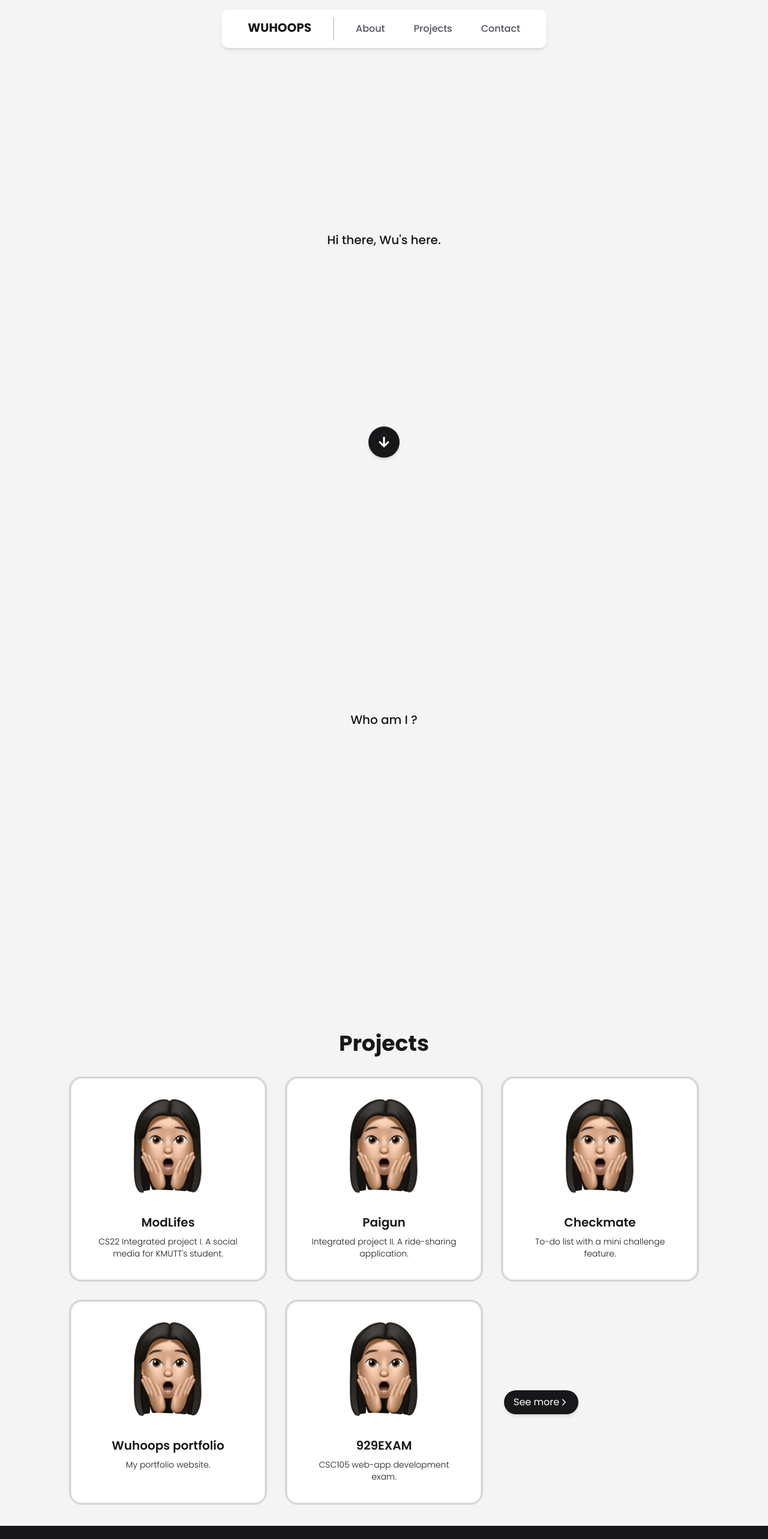
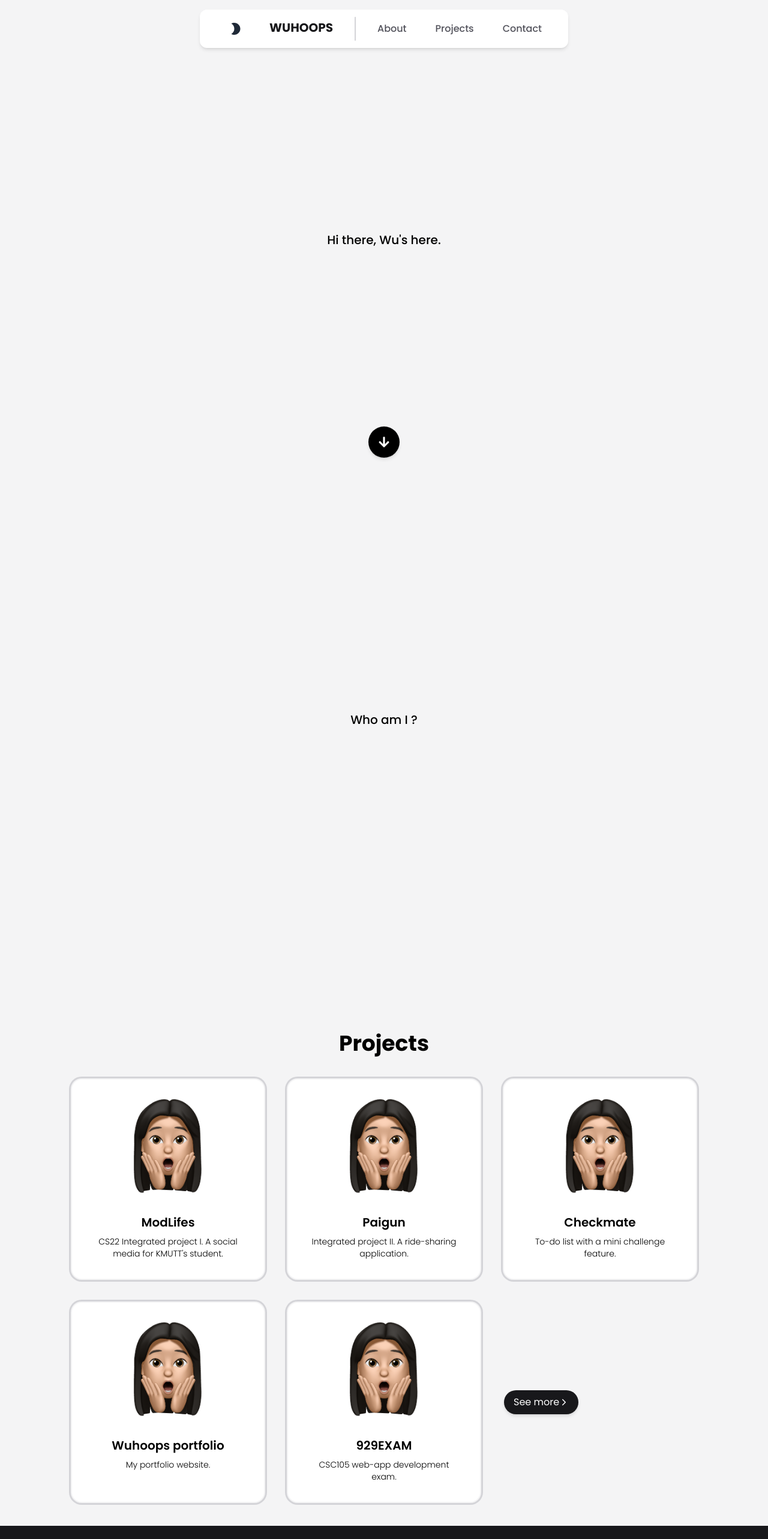
Before and after one commit to oupsn/wuhoops_port, a React (Vite) app: page / in a window 1280 px wide. Shown: the top 2566 px of the page at 60% size. Built offline with nearby package versions, Linux system fonts and the light colour scheme; a web font is replaced by a local one.

Commit message:
[ADD] dark mode

```diff
--- a/src/App.tsx
+++ b/src/App.tsx
@@ -1,11 +1,13 @@
-import React from "react";
+import React, { useContext } from "react";
 import { BrowserRouter, Route, Routes } from "react-router-dom";
 import Home from "./page/home";
 import NotFound from "./page/notFound";
 import Backyard from "./page/backyard";
+import { DarkModeContext, DarkModeProvider } from "./context/darkModeContext";
 
 function App() {
   return (
+    <DarkModeProvider>
       <React.StrictMode>
         <BrowserRouter>
           <Routes>
@@ -15,6 +17,7 @@ function App() {
           </Routes>
         </BrowserRouter>
       </React.StrictMode>
+    </DarkModeProvider>
   );
 }
 export default App;
--- a/src/component/backToTop.tsx
+++ b/src/component/backToTop.tsx
@@ -32,7 +32,7 @@ const backToTop = () => {
         onClick={scrollToTop}
         className={`
           ${isVisible ? "opacity-100" : "opacity-0"}
-            bg-zinc-900 active:bg-zinc-300 sm:hover:bg-zinc-300 hover:ring-zinc-600 inline-flex items-center rounded-full p-4 text-white active:text-zinc-900 sm:hover:text-zinc-900 text-xl shadow-md transition-all duration-100 sm:duration-300 hover:outline-none sm:hover:ring-2 sm:hover:ring-offset-2 active:ring-2 active:ring-offset-2`}
+          bg-black  dark:bg-white  text-white  dark:text-black text-xl shadow-md transition-all duration-100 sm:duration-300 inline-flex items-center rounded-full p-4 hover:ring-2 hover:ring-offset-4 hover:ring-offset-zinc-100 dark:hover:ring-offset-zinc-900 hover:ring-black dark:hover:ring-white`}
       >
         <FaArrowUp />
       </button>
--- a/src/component/footer.tsx
+++ b/src/component/footer.tsx
@@ -2,8 +2,8 @@ import { SocialIcon } from "react-social-icons";
 
 const footer = () => {
   return (
-    <div id="contact" className="bg-zinc-900  py-8">
-      <div className="flex justify-center gap-6 mb-4">
+    <div id="contact" className="transition-all bg-zinc-900 dark:bg-zinc-100  py-8">
+      <div className="dark:invert flex justify-center gap-6 mb-4">
         <SocialIcon
           url="https://github.com/wuhoops"
           bgColor="white"
@@ -20,7 +20,7 @@ const footer = () => {
           fgColor="black"
         />
       </div>
-      <p className="text-zinc-100 text-center"> Copyright &copy; 2023 Wuhoops. All Rights Reserved</p>
+      <p className="text-white dark:text-black text-center"> Copyright &copy; 2023 Wuhoops. All Rights Reserved</p>
     </div>
   );
 };
--- a/src/component/navBar.tsx
+++ b/src/component/navBar.tsx
@@ -1,6 +1,9 @@
 import { Bars3Icon, XMarkIcon } from "@heroicons/react/24/outline";
-import { useEffect, useState } from "react";
+import { IconButton } from "@mui/material";
+import { useContext, useEffect, useState } from "react";
 import { useMediaQuery } from "react-responsive";
+import { DarkModeContext } from "../context/darkModeContext";
+import { MdModeNight, MdLightMode } from "react-icons/md";
 
 const navigation = [
   { name: "About", href: "about" },
@@ -20,6 +23,7 @@ const handleClickScroll = (target: string) => {
 };
 
 export default function NavBar() {
+  const { darkMode, toggleDarkMode } = useContext(DarkModeContext);
   const isMobile = useMediaQuery({ query: `(max-width: 639px)` });
   const [open, setOpen] = useState(false);
   useEffect(() => {
@@ -33,7 +37,7 @@ export default function NavBar() {
       data-aos-delay="2400"
       className="px-4 py-4 sm:flex w-full fixed z-[999]"
     >
-      <div className="bg-white mx-auto max-w-7xl px-2 sm:px-8 shadow-md rounded-xl">
+      <div className="dark:invert bg-white mx-auto max-w-7xl px-2 sm:px-8 shadow-md rounded-xl">
         <div className="relative flex h-16 items-center justify-between">
           <div className="absolute inset-y-0 left-0 flex items-center sm:hidden">
             {/* Mobile menu button*/}
@@ -51,6 +55,13 @@ export default function NavBar() {
           </div>
           <div className="flex flex-1 items-center justify-center sm:items-stretch sm:justify-start">
             <div className="flex space-x-6">
+              <IconButton
+                sx={{ ml: 1 }}
+                onClick={toggleDarkMode}
+                color="inherit"
+              >
+                {darkMode ? <MdLightMode /> : <MdModeNight />}
+              </IconButton>
               <p
                 onClick={() => {
                   handleClickScroll("hero");
--- a/src/component/startTour.tsx
+++ b/src/component/startTour.tsx
@@ -39,7 +39,7 @@ const startTour = () => {
           onClick={scrollToNext}
           className={`
           ${isVisible ? "opacity-100" : "opacity-0"}
-            bg-zinc-900 active:bg-zinc-300 sm:hover:bg-zinc-300 hover:ring-zinc-600 inline-flex items-center rounded-full p-4 text-white active:text-zinc-900 sm:hover:text-zinc-900 text-xl shadow-md transition-all duration-100 sm:duration-300 hover:outline-none sm:hover:ring-2 sm:hover:ring-offset-2 active:ring-2 active:ring-offset-2`}
+          bg-black  dark:bg-white  text-white  dark:text-black text-xl shadow-md transition-all duration-100 sm:duration-300 inline-flex items-center rounded-full p-4 hover:ring-2 hover:ring-offset-4 hover:ring-offset-zinc-100 dark:hover:ring-offset-zinc-900 hover:ring-black dark:hover:ring-white`}
         >
           <FaArrowDown />
         </button>
--- /dev/null
+++ b/src/context/darkModeContext.tsx
@@ -0,0 +1,23 @@
+import { ReactNode, createContext, useState } from "react";
+type Props = {
+  children: ReactNode;
+};
+const DarkModeContext = createContext<any>({});
+const currentColorScheme = window.matchMedia(
+  "(prefers-color-scheme: dark)"
+).matches;
+const DarkModeProvider = (props: Props) => {
+  const [darkMode, setDarkMode] = useState(currentColorScheme);
+  const toggleDarkMode = () => {
+    setDarkMode(!darkMode);
+  };
+  return (
+    <div>
+      <DarkModeContext.Provider value={{ darkMode, toggleDarkMode }}>
+        {props.children}
+      </DarkModeContext.Provider>
+    </div>
+  );
+};
+
+export { DarkModeContext, DarkModeProvider };
--- a/src/page/about.tsx
+++ b/src/page/about.tsx
@@ -1,6 +1,6 @@
 const about = () => {
   return (
-    <div id="about" className="text-zinc-900 h-screen bg-zinc-100 flex justify-center items-center">
+    <div id="about" className="transition-all text-black dark:text-white h-screen bg-zinc-100 dark:bg-zinc-900 flex justify-center items-center">
       <p className="text-xl font-medium">Who am I ?</p>
     </div>
   );
--- a/src/page/hero.tsx
+++ b/src/page/hero.tsx
@@ -3,7 +3,7 @@ const hero = () => {
     <>
       <div
         id="hero"
-        className="text-zinc-900 h-screen bg-zinc-100 flex justify-center items-center"
+        className="transition-all text-black dark:text-white h-screen bg-zinc-100 dark:bg-zinc-900 flex justify-center items-center"
       >
         <p data-aos="fade" data-aos-duration="1600" className="text-xl font-medium">
           Hi there, Wu's here.
--- a/src/page/home.tsx
+++ b/src/page/home.tsx
@@ -1,3 +1,4 @@
+import { useContext } from "react";
 import BackToTop from "../component/backToTop";
 import Footer from "../component/footer";
 import NavBar from "../component/navBar";
@@ -5,9 +6,11 @@ import StartTour from "../component/startTour";
 import About from "./about";
 import Hero from "./hero";
 import Projects from "./projects";
+import { DarkModeContext } from "../context/darkModeContext";
 const Home = () => {
+  const { darkMode } = useContext(DarkModeContext);
   return (
-    <>
+    <div className={`${darkMode ? "dark" : ""} `}>
       <NavBar />
       <StartTour />
       <BackToTop />
@@ -15,7 +18,7 @@ const Home = () => {
       <About />
       <Projects />
       <Footer />
-    </>
+    </div>
   );
 };
 
--- a/src/page/notFound.tsx
+++ b/src/page/notFound.tsx
@@ -3,7 +3,7 @@ import notfound from "../assets/notfound.json";
 
 const NotFound = () => {
   return (
-    <div className="bg-zinc-100 flex flex-col justify-center items-center w-screen h-screen">
+    <div className="text-black dark:text-white bg-zinc-100 dark:bg-zinc-900 flex flex-col justify-center items-center w-screen h-screen">
       <div className="max-w-lg mr-4">
         <Lottie animationData={notfound} />
       </div>
--- a/src/page/projects.tsx
+++ b/src/page/projects.tsx
@@ -7,15 +7,17 @@ const projects = () => {
   return (
     <div
       id="projects"
-      className="text-zinc-900 h-fit 2xl:h-screen bg-zinc-100 flex flex-col justify-center items-center"
+      className="transition-all h-fit 2xl:h-screen bg-zinc-100 dark:bg-zinc-900 flex flex-col justify-center items-center"
     >
-      <p className="text-4xl font-bold mb-10 mt-[120px] 2xl:mt-10">Projects</p>
+      <p className="text-black dark:text-white text-4xl font-bold mb-10 mt-[120px] 2xl:mt-10">
+        Projects
+      </p>
       <div className="grid grid-cols-1 md:grid-cols-2 lg:grid-cols-3 gap-10 mx-6 mb-10 2xl:mb-0">
         {PROJECTS.map((pj) => {
           return (
             <div
               onClick={() => window.open(pj.src, "_blank")}
-              className="card max-w-80 lg:w-80 bg-white ring ring-offset-2 hover:ring-offset-[8px] ring-zinc-300 hover:ring-zinc-600 ring-offset-zinc-100 transition-all cursor-pointer"
+              className="card max-w-80 lg:w-80 bg-white dark:bg-black ring ring-offset-2 hover:ring-offset-[8px] ring-zinc-300 dark:ring-zinc-600 hover:ring-zinc-600 dark:hover:ring-zinc-300 ring-offset-zinc-100 dark:ring-offset-zinc-900 transition-all cursor-pointer"
             >
               <figure className="px-8 pt-8">
                 <img
@@ -24,7 +26,7 @@ const projects = () => {
                   className="rounded-xl h-40"
                 />
               </figure>
-              <div className="card-body items-center text-center">
+              <div className="text-black dark:text-white card-body items-center text-center">
                 <h2 className="card-title">{pj.topic}</h2>
                 <p className="h-10 text-sm font-thin overflow-hidden overflow-ellipsis">
                   <span className="block max-h-10 line-clamp-2">
@@ -37,7 +39,7 @@ const projects = () => {
         })}
         <div className="self-center justify-self-center md:justify-self-start">
           <Link to={"/projects"}>
-            <div className="bg-zinc-900 active:bg-zinc-300 sm:hover:bg-zinc-300 hover:ring-zinc-600 inline-flex items-center rounded-full text-white active:text-zinc-900 sm:hover:text-zinc-900  shadow-md transition-all duration-100 sm:duration-300 hover:outline-none sm:hover:ring-2 sm:hover:ring-offset-2 active:ring-2 active:ring-offset-2 py-2 px-4 w-fit cursor-pointer">
+            <div className="bg-zinc-900 dark:bg-white hover:bg-white dark:hover:bg-black active:bg-zinc-300hover:bg-zinc-300 inline-flex items-center rounded-full text-white dark:text-black active:text-black hover:text-black dark:hover:text-white shadow-md transition-all duration-100 sm:duration-300 hover:outline-none py-2 px-4 w-fit cursor-pointer">
               <p>See more</p>
               <IoIosArrowForward />
             </div>
--- a/tailwind.config.js
+++ b/tailwind.config.js
@@ -14,4 +14,5 @@ export default {
     },
   },
   plugins: [require("daisyui")],
+  darkMode: 'class',
 }
```
Lines whose indentation alone changed are shown as unchanged.
